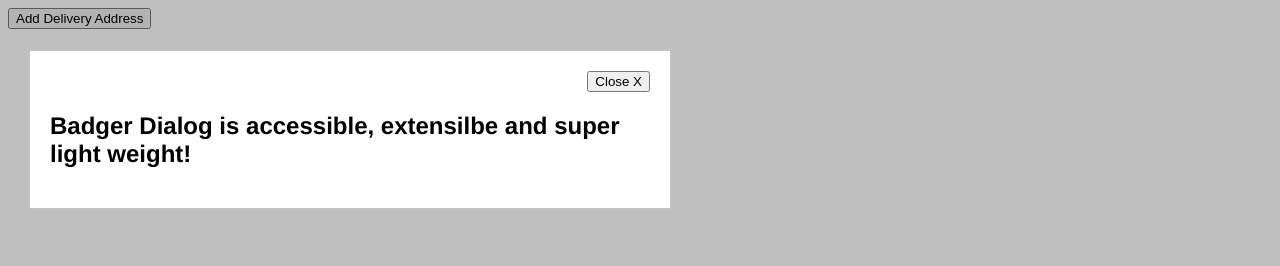
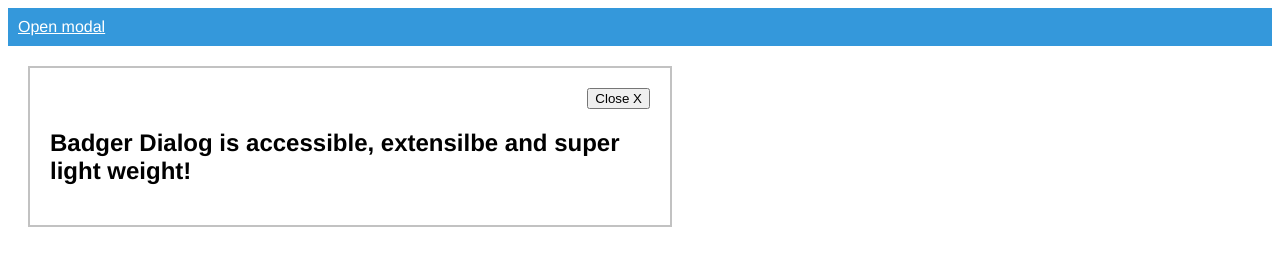
Before and after one commit to stuartjnelson/badger-modal, a website: page index.html in a window 1280 px wide. Drawn offline with Linux system fonts and the light colour scheme.

Commit message:
UPdated basic markup

```diff
--- a/index.html
+++ b/index.html
@@ -11,17 +11,24 @@
         body {
             font-family: 'Helvetica Neue', sans-serif;
         }
+
+        .btn {
+            background: #3498db;
+            color: #fff;
+            display: block;
+            padding: 10px;
+        }
     </style>
     <link rel="stylesheet" href="css/badger-modal.css">
-<body class="badger-modal-background badger-modal-background--active">
-    <button onclick="openDialog('dialog1', this)">Add Delivery Address</button>
+<body class="badger-modal-background">
+    <a href="#badger-modal-1" class="btn js-badger-modal-trigger">Open modal</a>
 
 
     <!-- <div tabindex="0"></div> -->
 
-    <div role="dialog" aria-labelledby="modal-label" aria-modal="true" class="js-badger-modal badger-modal">
+    <div id="badger-modal-1" class="js-badger-modal badger-modal">
         <header class="js-badger-modal-header badger-modal__header">
-            <button class="js-badger-modal-close-button badger-modal__close-btn">Close X</button>
+            <button class="js-badger-modal-trigger badger-modal__close-btn">Close X</button>
         </header>
 
         <h2 id="modal-label">Badger Dialog is accessible, extensilbe and super light weight!</h2>
```
